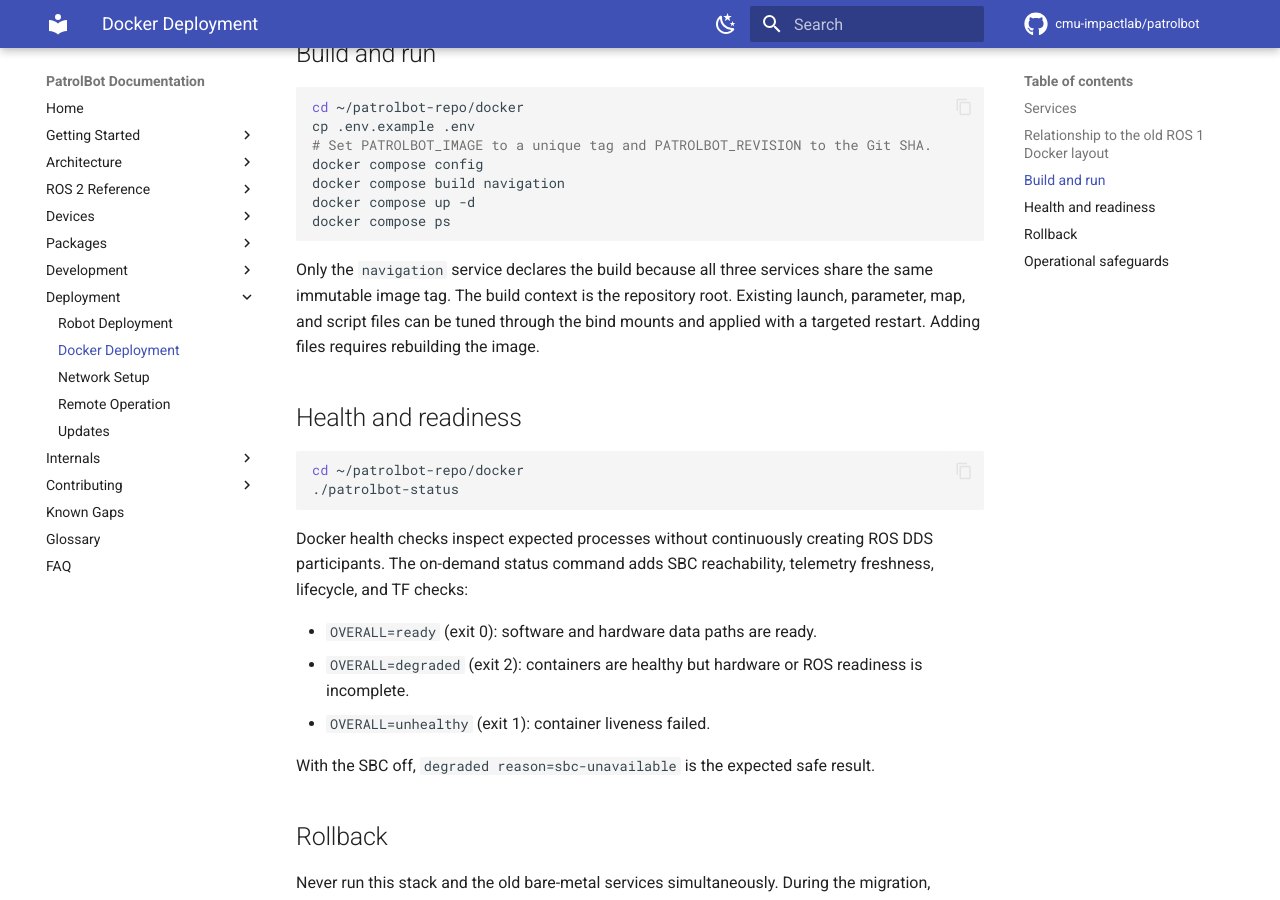
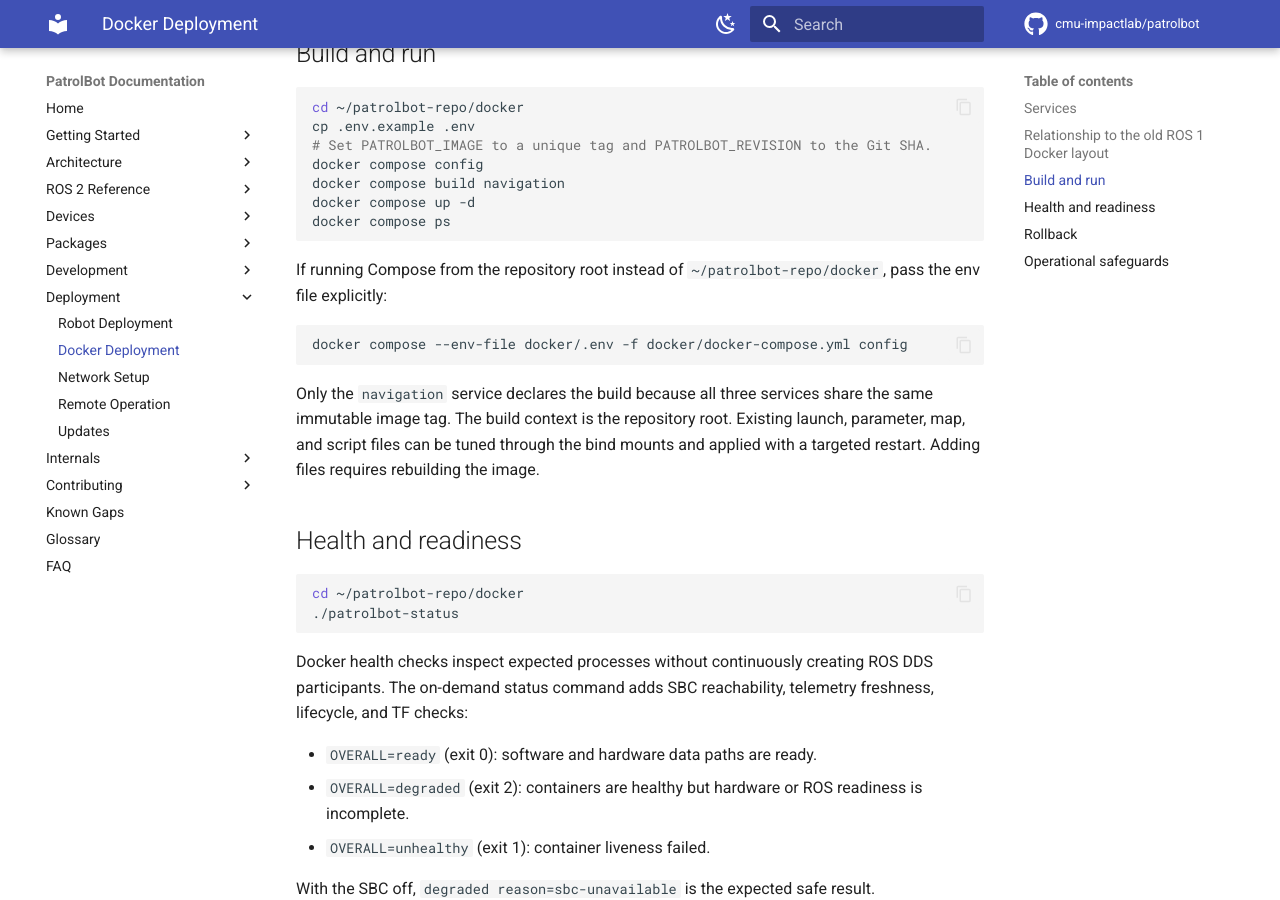
Before and after one commit to cmu-impactlab/patrolbot, an MkDocs documentation site: the page built from docs/deployment/docker.md, in a window 1280 px wide and 900 px high, scrolled down 1119 px. Built offline with MkDocs 1.6.1 and Material for MkDocs 9.7.7, drawn with Linux system fonts in a browser that asks for light colours; a script that is not in the unit is left out; comment, search, counter and statistics services are not loaded.

Commit message:
Require explicit Docker image revision env

````diff
--- a/docs/deployment/docker.md
+++ b/docs/deployment/docker.md
@@ -50,6 +50,13 @@ docker compose up -d
 docker compose ps
 ```
 
+If running Compose from the repository root instead of `~/patrolbot-repo/docker`,
+pass the env file explicitly:
+
+```bash
+docker compose --env-file docker/.env -f docker/docker-compose.yml config
+```
+
 Only the `navigation` service declares the build because all three services
 share the same immutable image tag. The build context is the repository root.
 Existing launch, parameter, map, and script files can be tuned through the bind
````
Also changed, not shown: docker/README.md (+7 -0 lines), 1 other file.
